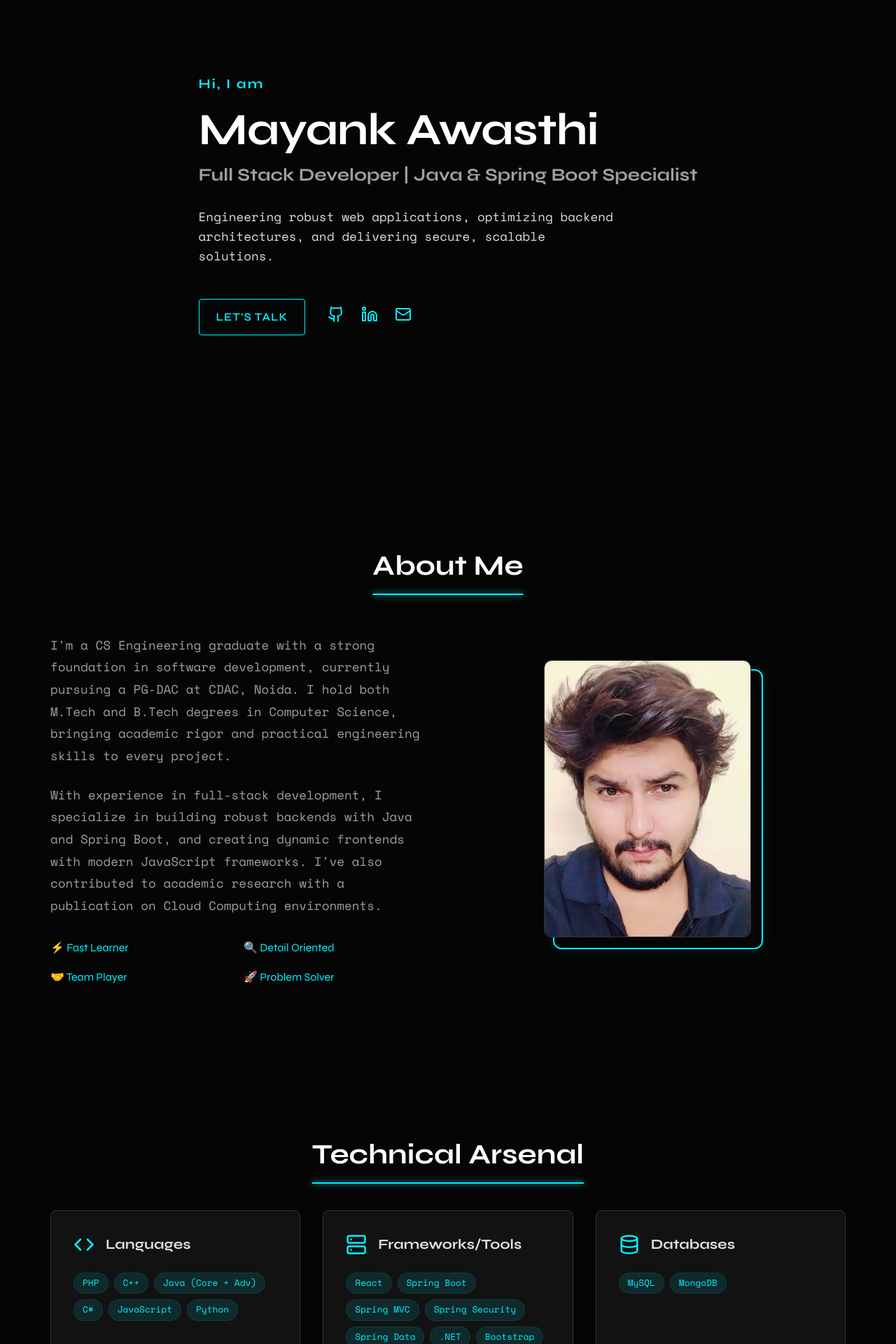
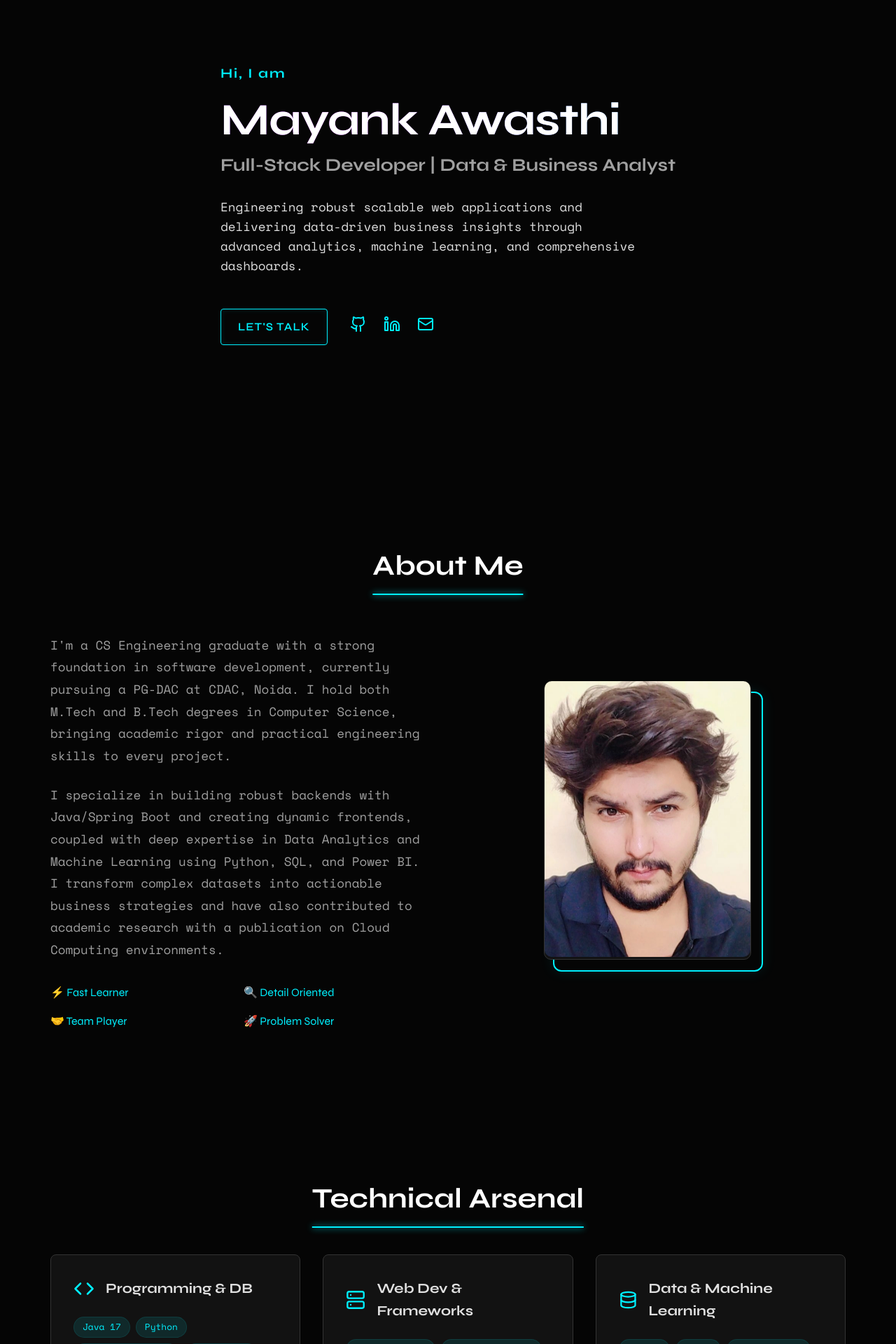
Before and after one commit to mayankawasthi619-boop/my-portfolio, a React (Vite) app: page / in a window 1280 px wide. Shown: the part 120-2040 px from the top of the page at 70% size. Built offline with nearby package versions, Linux system fonts and the light colour scheme.

Commit message:
Update portfolio content, skills, projects, and animations

```diff
--- a/src/components/About.jsx
+++ b/src/components/About.jsx
@@ -23,10 +23,10 @@ const About = () => {
               skills to every project.
             </p>
             <p style={styles.text}>
-              With experience in full-stack development, I specialize in building robust
-              backends with Java and Spring Boot, and creating dynamic frontends with modern
-              JavaScript frameworks. I've also contributed to academic research with a
-              publication on Cloud Computing environments.
+              I specialize in building robust backends with Java/Spring Boot and creating dynamic frontends,
+              coupled with deep expertise in Data Analytics and Machine Learning using Python, SQL, and Power BI.
+              I transform complex datasets into actionable business strategies and have also contributed to
+              academic research with a publication on Cloud Computing environments.
             </p>
             <ul style={styles.traits}>
               <li>⚡ Fast Learner</li>
@@ -45,7 +45,7 @@ const About = () => {
           >
             <div style={styles.imagePlaceholder}>
               <div style={styles.imageInner}>
-                <img src={profileImg} alt="Mayank Awasthi" style={styles.profileImage} />
+                <img src={profileImg} alt="Mayank Awasthi" style={styles.profileImage} className="float-animation" />
               </div>
             </div>
           </motion.div>
--- a/src/components/Experience.jsx
+++ b/src/components/Experience.jsx
@@ -14,22 +14,45 @@ const Experience = () => {
             viewport={{ once: true }}
             transition={{ duration: 0.6 }}
             className="tech-card"
+            style={{...styles.card, marginBottom: '2rem'}}
+          >
+            <div style={styles.date}>2017–2020 & 2023–2025</div>
+            <h3 style={styles.role}>Private Academic Tutor</h3>
+            <h4 style={styles.company}>Self-Employed, Lucknow</h4>
+
+            <p style={styles.description}>
+              Delivered personalised tutoring sessions to 20+ students; managed scheduling and tracked academic progress.
+              Independently upskilled in data analytics and software engineering.
+            </p>
+
+            <div style={styles.techStack}>
+              <span className="tag">Mentorship</span>
+              <span className="tag">Communication</span>
+            </div>
+          </motion.div>
+
+          <motion.div
+            initial={{ opacity: 0, x: -30 }}
+            whileInView={{ opacity: 1, x: 0 }}
+            viewport={{ once: true }}
+            transition={{ duration: 0.6, delay: 0.2 }}
+            className="tech-card"
             style={styles.card}
           >
             <div style={styles.date}>Jan 2018 – Jul 2018</div>
-            <h3 style={styles.role}>Intern Trainee Software Developer</h3>
-            <h4 style={styles.company}>e-Soft Technologies, Lucknow</h4>
+            <h3 style={styles.role}>Software Developer Intern</h3>
+            <h4 style={styles.company}>e-Soft Technologies Ltd., Lucknow</h4>
 
             <p style={styles.description}>
               Developed the Online Clinical Trial Application and Management System.
-              Worked extensively on backend architecture and database modeling.
+              Implemented RBAC and secure login module with zero unauthorized access incidents.
             </p>
 
             <div style={styles.techStack}>
               <span className="tag">PHP 5.3</span>
               <span className="tag">MySQL 5.5</span>
-              <span className="tag">Frontend</span>
-              <span className="tag">Backend</span>
+              <span className="tag">RBAC</span>
+              <span className="tag">Web Dev</span>
             </div>
           </motion.div>
         </div>
--- a/src/components/Hero.jsx
+++ b/src/components/Hero.jsx
@@ -13,12 +13,12 @@ const Hero = () => {
           style={styles.content}
         >
           <p style={styles.greeting}>Hi, I am</p>
-          <h1 style={styles.name}>Mayank Awasthi</h1>
-          <h2 style={styles.title}>Full Stack Developer | Java & Spring Boot Specialist</h2>
+          <h1 style={styles.name} className="text-gradient">Mayank Awasthi</h1>
+          <h2 style={styles.title}>Full-Stack Developer | Data & Business Analyst</h2>
 
           <p style={styles.tagline}>
-            Engineering robust web applications, optimizing backend architectures,
-            and delivering secure, scalable solutions.
+            Engineering robust scalable web applications and delivering data-driven business insights
+            through advanced analytics, machine learning, and comprehensive dashboards.
           </p>
 
           <div style={styles.actions}>
--- a/src/components/Projects.jsx
+++ b/src/components/Projects.jsx
@@ -5,28 +5,54 @@ import { ExternalLink, Github } from 'lucide-react';
 const projectsData = [
   {
     title: 'E-Commerce Shopping Cart System',
-    description: 'A robust full-stack e-commerce platform featuring dynamic cart management, secure checkout, and comprehensive admin dashboard. Designed with microservices-ready architecture.',
-    tech: ['Spring Boot 3', 'Spring Security', 'Thymeleaf', 'MySQL', 'JavaMailSender'],
+    description: 'A robust full-stack e-commerce platform featuring dynamic cart management, secure checkout, and Admin Dashboard. Achieved sub-200ms API response via optimized JPA/Hibernate queries.',
+    tech: ['Java 17', 'Spring Boot 3', 'Spring Security', 'JWT', 'MySQL', 'Docker'],
     features: [
       'Role-based access control (Admin/User)',
-      'BCrypt password encryption',
-      'Automated email notifications',
-      'CRUD for products and categories'
+      'Stateless auth with JWT & BCrypt',
+      'Token-based Forgot Password workflow',
+      'Full CRUD for inventory and orders'
     ],
-    github: '#',
+    github: 'https://github.com/mayankawasthi619',
     demo: '#'
   },
   {
-    title: 'Clinical Trial Management System',
-    description: 'Web-based system designed to streamline clinical trial applications, approvals, and workflow management. Provides secure role-based portals for Admins, Investigators, and Laboratories.',
-    tech: ['PHP 5.3', 'MySQL 5.5', 'HTML/CSS', 'JavaScript'],
+    title: 'End-to-End E-Commerce Sales Analysis',
+    description: 'Developed an automated data cleaning pipeline and calculated Month-over-Month growth and repeat-buyer cohort analysis using advanced SQL. Delivered an interactive Power BI dashboard tracking KPIs.',
+    tech: ['Python', 'PostgreSQL', 'Pandas', 'Power BI', 'Seaborn'],
     features: [
-      'Centralized data management',
-      'Investigator trial tracking',
-      'Laboratory results uploading',
-      'Admin approval workflows'
+      'Data cleaning (10,000+ rows)',
+      'SQL Window Functions & CTEs',
+      'Exploratory Data Analysis (EDA)',
+      'Actionable pricing strategy reports'
     ],
-    github: '#',
+    github: 'https://github.com/mayankawasthi619-boop/End-to-End-Ecommerce-Analysis',
+    demo: '#'
+  },
+  {
+    title: 'Hospital Management System',
+    description: 'End-to-end healthcare application with patient registration, ward allocation, and automated billing. Containerized the full stack with Docker Compose eliminating environment bugs.',
+    tech: ['Java 17', 'Spring Boot 3', 'React.js', 'Vite', 'Docker Compose'],
+    features: [
+      'Responsive React.js UI with Router',
+      'Exposed RESTful APIs tested via Postman',
+      'Containerized deployments',
+      'Secure login and roles'
+    ],
+    github: 'https://github.com/mayankawasthi619',
+    demo: '#'
+  },
+  {
+    title: 'Customer Segmentation using RFM Analysis',
+    description: 'Built a rule-based RFM scoring model and implemented unsupervised Machine Learning via Scikit-Learn K-Means algorithm to discover hidden behavioural shopping personas across 500k+ records.',
+    tech: ['Python', 'Scikit-Learn', 'NumPy', 'Plotly', 'Matplotlib'],
+    features: [
+      'Unsupervised ML (K-Means Clustering)',
+      'RFM Modeling & Scoring',
+      'Handled missing data & outliers',
+      'Interactive 3D Scatter plots'
+    ],
+    github: 'https://github.com/mayankawasthi619-boop/customer-segmentation-rfm',
     demo: '#'
   }
 ];
--- a/src/components/Skills.jsx
+++ b/src/components/Skills.jsx
@@ -4,24 +4,24 @@ import { Code, Database, Server, Settings } from 'lucide-react';
 
 const skillsData = [
   {
-    category: 'Languages',
+    category: 'Programming & DB',
     icon: <Code size={30} color="var(--accent-color)" />,
-    skills: ['PHP', 'C++', 'Java (Core + Adv)', 'C#', 'JavaScript', 'Python']
+    skills: ['Java 17', 'Python', 'SQL / PostgreSQL', 'JavaScript', 'PHP', 'C++']
   },
   {
-    category: 'Frameworks/Tools',
+    category: 'Web Dev & Frameworks',
     icon: <Server size={30} color="var(--accent-color)" />,
-    skills: ['React', 'Spring Boot', 'Spring MVC', 'Spring Security', 'Spring Data', '.NET', 'Bootstrap', 'Microservices', 'JDBC', 'Servlets', 'JSP']
+    skills: ['Spring Boot 3', 'Spring Security', 'Hibernate', 'React.js', 'REST APIs', 'Microservices', 'Bootstrap 5']
   },
   {
-    category: 'Databases',
+    category: 'Data & Machine Learning',
     icon: <Database size={30} color="var(--accent-color)" />,
-    skills: ['MySQL', 'MongoDB']
+    skills: ['Pandas', 'NumPy', 'Scikit-Learn', 'Matplotlib/Seaborn', 'Plotly', 'K-Means', 'EDA']
   },
   {
-    category: 'DevOps & Analytics',
+    category: 'Tools & DevOps',
     icon: <Settings size={30} color="var(--accent-color)" />,
-    skills: ['Git', 'GitHub', 'Git Bash', 'Docker', 'Kubernetes', 'MS Excel', 'Power BI']
+    skills: ['Power BI', 'Tableau', 'Docker', 'Kubernetes', 'Git/GitHub', 'Jupyter', 'Agile/Scrum']
   }
 ];
 
--- a/src/index.css
+++ b/src/index.css
@@ -210,3 +210,29 @@ input:focus, textarea:focus {
   .section-title { font-size: 2rem; }
   .container { padding: 0 1.5rem; }
 }
+
+/* Dynamic Additions */
+.text-gradient {
+  background: linear-gradient(90deg, var(--accent-color), #b100e8, var(--accent-color));
+  background-size: 200% auto;
+  color: transparent;
+  -webkit-background-clip: text;
+  background-clip: text;
+  animation: shine 5s linear infinite;
+}
+
+@keyframes shine {
+  to {
+    background-position: 200% center;
+  }
+}
+
+.float-animation {
+  animation: float 6s ease-in-out infinite;
+}
+
+@keyframes float {
+  0% { transform: translateY(0px); }
+  50% { transform: translateY(-15px); }
+  100% { transform: translateY(0px); }
+}
```
